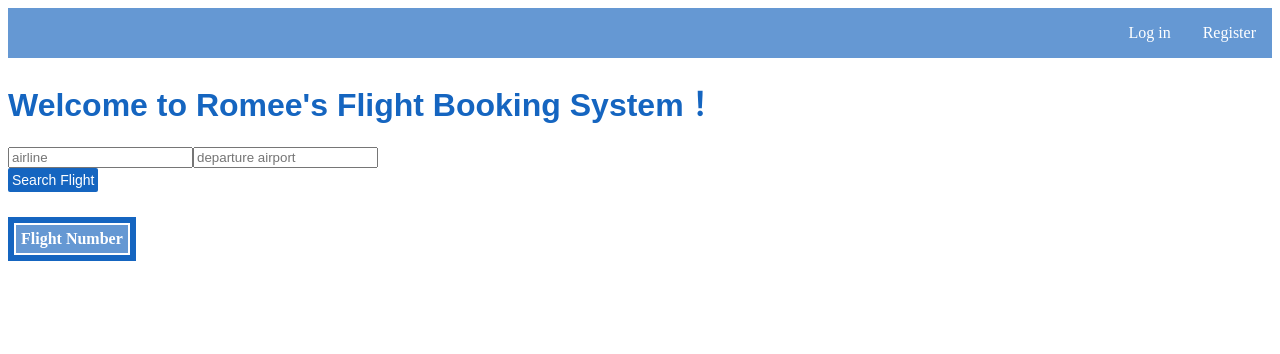
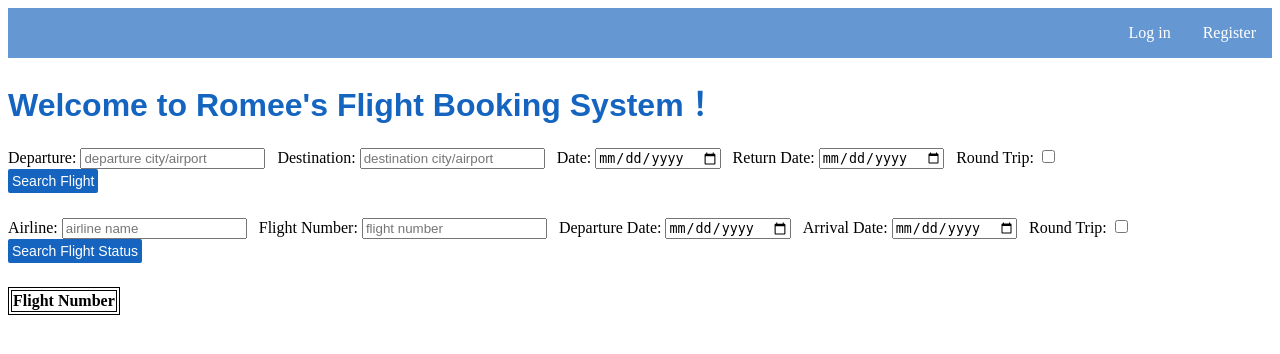
Before and after one commit to ROMEEZHOU/Flight_System_Web_Application, a Flask app: page / in a window 1280 px wide. Shown: the top 354 px of the page. Run offline with Flask 2, Linux system fonts and the light colour scheme; lists and menus that the app fills with data are empty.

Commit message:
searching UI

```diff
--- a/main.py
+++ b/main.py
@@ -30,6 +30,10 @@ def SearchFlight1():
     cursor.close()
 
     return render_template('index.html',posts=data1)
+
+@app.route('/SearchFlightStatus',methods=['GET','POST'])
+def search_flight_status():
+    pass
 
 
 
--- a/template/index.html
+++ b/template/index.html
@@ -42,12 +42,6 @@
         border-radius: 2px;
 	}
 
-	th{
-		border: 4px solid #6598d3;
-		background-color: #6598d3;
-		color: white;
-	}
-
 </style>
 
 <body>
@@ -64,20 +58,75 @@
 		<form action="/SearchFlight1" method="POST">
 			<div style="display: table;">
 				<div style="display: table-cell;">
-					<input type="text" name = "airline" placeholder="airline" required/> </br>
+					Departure: <input type="text" name = "departure" placeholder="departure city/airport" required/> </br>
 				</div>
+				&nbsp;
+				&nbsp;
 				<div style="display: table-cell;">
-					<input type="text" name = "dept_airport" placeholder="departure airport" required/> </br>
+					Destination: <input type="text" name = "destination" placeholder="destination city/airport" required/> </br>
+				</div>
+				&nbsp;
+				&nbsp;
+				<div style="display: table-cell;">
+					Date: <input type="date" name = "dept_date" placeholder="dept_date" required/> </br>
+				</div>
+				&nbsp;
+				&nbsp;
+				<div style="display: table-cell;">
+					Return Date: <input type="date" name = "return_date" placeholder="return_date" required/> </br>
+				</div>
+				&nbsp;
+				&nbsp;
+				<div style="display: table-cell;">
+					Round Trip: <input type="checkbox" name = "round_trip" placeholder="round trip"/> </br>
 				</div>
 			</div>
 			<input id="post_button" type="submit" value="Search Flight" />
+
+		</form>
+	</div>
+
+	<div style="min-height: 70px; flex: 1;">
+		<form action="/SearchFlightStatus" method="POST">
+			<div style="display: table;">
+				<div style="display: table-cell;">
+					Airline: <input type="text" name = "airline" placeholder="airline name" required/> </br>
+				</div>
+				&nbsp;
+				&nbsp;
+				<div style="display: table-cell;">
+					Flight Number: <input type="text" name = "flight_num" placeholder="flight number" required/> </br>
+				</div>
+				&nbsp;
+				&nbsp;
+				<div style="display: table-cell;">
+					Departure Date: <input type="date" name = "dept_date" placeholder="dept_date" required/> </br>
+				</div>
+				&nbsp;
+				&nbsp;
+				<div style="display: table-cell;">
+					Arrival Date: <input type="date" name = "arr_date" placeholder="arr_date" required/> </br>
+				</div>
+				&nbsp;
+				&nbsp;
+				<div style="display: table-cell;">
+					Round Trip: <input type="checkbox" name = "round_trip" placeholder="round trip"/> </br>
+				</div>
+			</div>
+			<input id="post_button" type="submit" value="Search Flight Status" />
+
 		</form>
 	</div>
 
 	<div>
+		<style type="text/css">
+			table, th, td{
+				border: 1px solid black;
+			}
+		</style>
 
-		<table style="border: 6px solid #1565C0;">
-			<th >Flight Number</th>
+		<table>
+			<th>Flight Number</th>
 
 		{% for line in posts %}
 			<tr>
```
